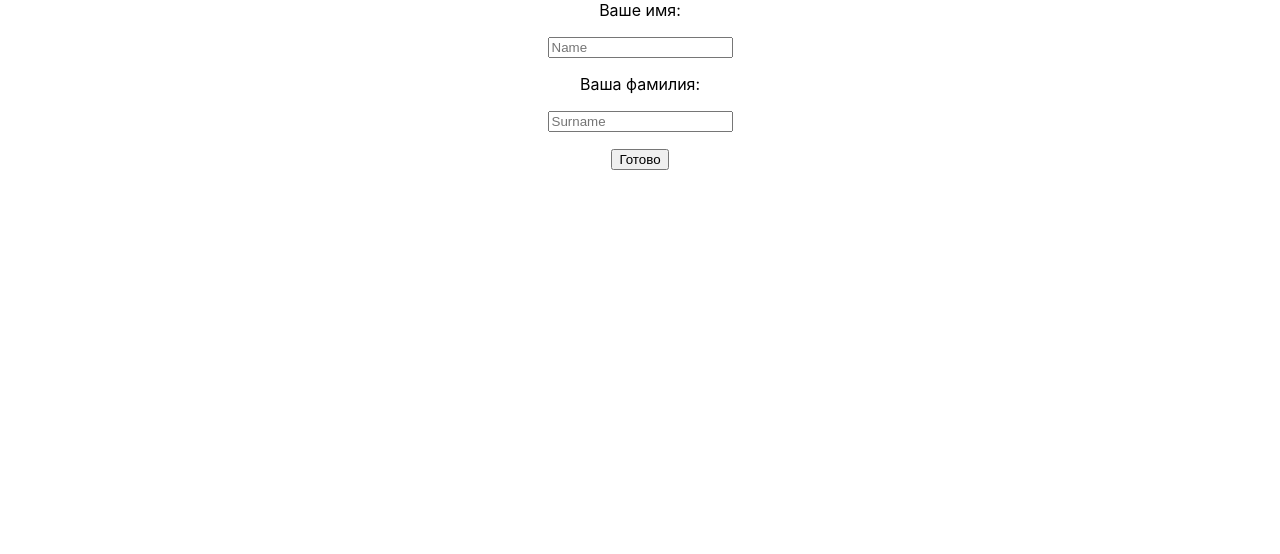
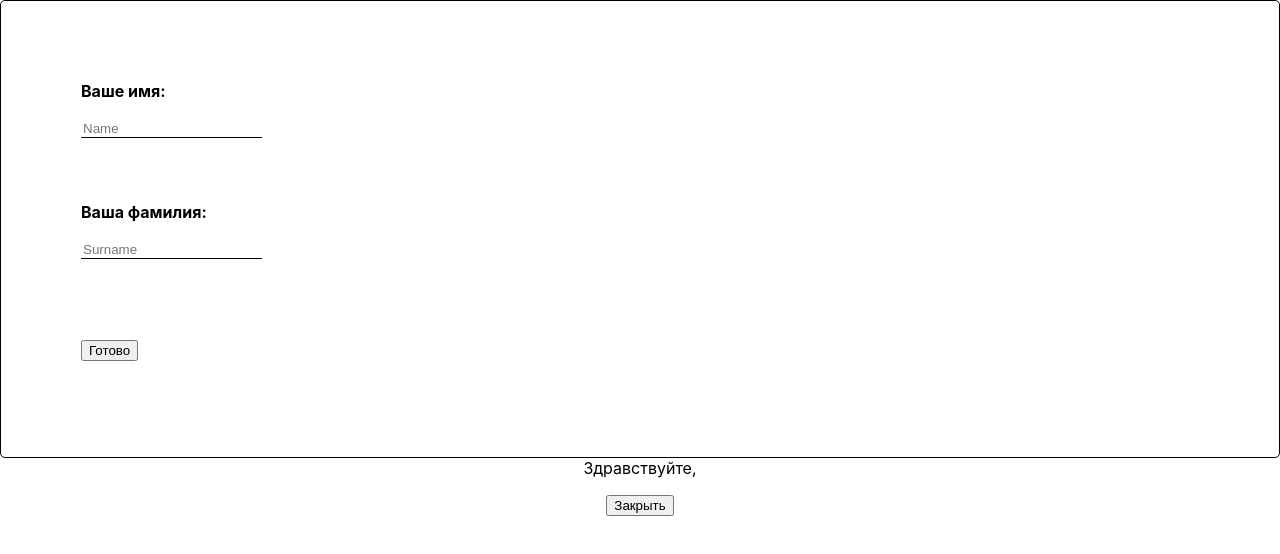
Before and after one commit to Piotr-reader/task-react, a React (Create React App) app in the folder task-react/: page / in a window 1280 px wide. Shown: the top 554 px of the page. Built offline with nearby package versions, Linux system fonts and the light colour scheme.

Commit message:
feat: create component popup

```diff
--- a/task-react/src/App.js
+++ b/task-react/src/App.js
@@ -1,11 +1,13 @@
 import React from 'react';
 import './App.css';
-import Form from "./components/Form.jsx"
+import Form from './components/Form.jsx';
+import PopUp from './components/PopUp.jsx';
 
 const App = () => {
   return (
     <div className="App">
       <Form />
+      <PopUp />
     </div>
   );
 }
--- a/task-react/src/components/Form.module.css
+++ b/task-react/src/components/Form.module.css
@@ -0,0 +1,25 @@
+.form {
+    display: flex;
+    flex-direction: column;
+    text-align: left;
+    background: white;
+    border: 1px solid black;
+    border-radius: 5px;
+    padding: 5rem;
+  }
+  .label {
+    font-weight: bold;
+    max-width: 80%;
+    text-align: left;
+    padding: 0;
+    font-size: 16px;
+    color: black;
+  }
+  .input {
+    border: none;
+    outline: none;
+    max-width: 80%;
+    appearance: none;
+    margin-bottom: 3rem;
+    border-bottom: 1px solid black;
+  }
--- /dev/null
+++ b/task-react/src/components/PopUp.jsx
@@ -0,0 +1,13 @@
+import React from 'react';
+import s from './PopUp.module.css';
+
+const PopUp = () => {
+  return (
+    <div id='popup' className={s.popup}>
+        <span className={s.text}>Здравствуйте, </span>
+        <p><input id='close' type='submit' value='Закрыть' className={s.close}/></p>
+    </div>
+  );
+}
+
+export default PopUp;
```
Also changed, not shown: task-react/src/components/PopUp.module.css (added).
